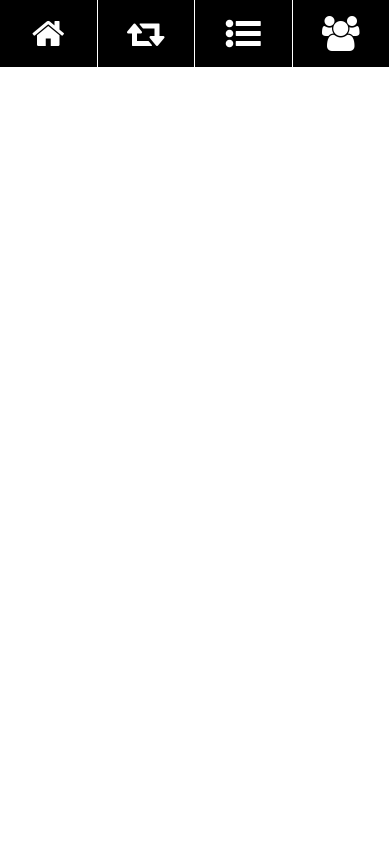
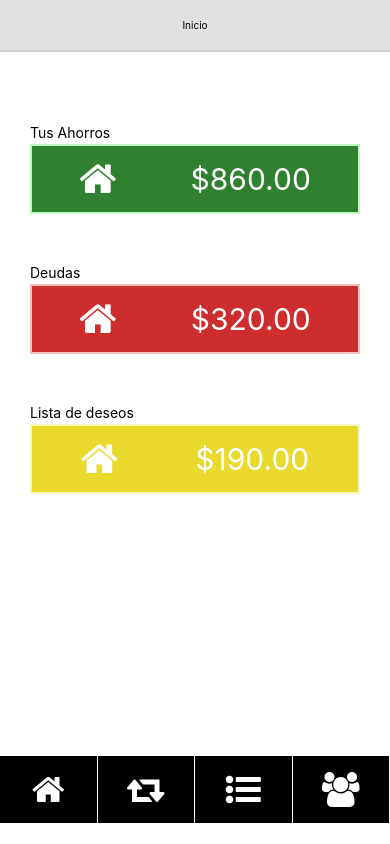
Before and after one commit to davidz1113/diccionario-react-native, a React Native app: screen / in a window 390 px wide. Built offline with nearby package versions, Linux system fonts and the light colour scheme.

Commit message:
probando scroll view y utilizando flex

```diff
--- a/App.js
+++ b/App.js
@@ -27,7 +27,7 @@ type Props = {};
 export default class App extends Component<Props> {
   render() {
     return (
-      <View>
+      <View style={styles.container}>
         <Inicio></Inicio>
 
       </View>
@@ -52,9 +52,6 @@ export default class App extends Component<Props> {
 const styles = StyleSheet.create({
   container: {
     flex: 1,
-    justifyContent: 'center',
-    alignItems: 'center',
-    backgroundColor: '#F5FCFF',
   },
   welcome: {
     fontSize: 20,
--- a/src/components/seccion-ahorros/inicio.js
+++ b/src/components/seccion-ahorros/inicio.js
@@ -1,11 +1,23 @@
 import React, { Component } from 'react';
-import { View ,Text} from 'react-native';
-import  BarraInferior  from './lib/Barrainferior';
+import { View, Text, StatusBar } from 'react-native';
+import BarraInferior from './lib/Barrainferior';
+import Cabecera from './lib/Cabecera';
+import Resumen from './lib/Resumen';
 
-const Inicio =()=>{
-        return (
-            <View>
-                {/* <Text>Hola mundos</Text> */}
+const Inicio = () => {
+    return (
+        <View style={stylesScreen.container}>
+            {/* <Text>Hola mundos</Text> */}
+            {/* <StatusBar  barStyle = "dark-content" hidden = {false} backgroundColor = "#00BCD4" translucent = {true}/> */}
+
+            <View style={stylesScreen.header}>
+                <Cabecera tituloEncabezado="Inicio"></Cabecera>
+            </View>
+            <View style={stylesScreen.content}>
+                <Resumen />
+            </View>
+            <View style={stylesScreen.footer}>
+
                 <BarraInferior
                     primero="home"
                     segundo="retweet"
@@ -13,7 +25,27 @@ const Inicio =()=>{
                     cuarto="users"
                 />
             </View>
-        );
+
+        </View>
+    );
+}
+
+const stylesScreen = {
+    container: {
+        flex: 1,
+        flexDirection: 'column',
+    },
+    header: {
+        flex: 1,
+        marginBottom: 20
+    },
+    content: {
+        flex: 9,
+    },
+    footer: {
+        flex: 1.2
+    }
+
 }
 
 export default Inicio;
--- /dev/null
+++ b/src/components/seccion-ahorros/lib/Cabecera.js
@@ -0,0 +1,35 @@
+import React from 'react';
+import { View, Text } from 'react-native';
+
+
+
+const Cabecera = (props) => {
+    const { viewStyle, textStyle } = styles;
+    return (
+        <View style={viewStyle}>
+            <Text style={textStyle}>{props.tituloEncabezado}</Text>
+        </View>
+    );
+};
+
+const styles = {
+    viewStyle: {
+        paddingTop: 0,
+        backgroundColor: '#e1e1e1',
+        height: 50,
+        shadowColor: '#000',
+        shadowOffset: { width: 0, height: 2 },
+        shadowOpacity: 0.2,
+        flexDirection: 'row',
+        justifyContent: 'center',
+        alignItems: 'center',
+        paddingLeft: 6,
+        paddingRight: 6
+    },
+    textStyle:{
+        color: '#000',
+        fontSize: 10
+    }
+}
+
+export default Cabecera;
--- /dev/null
+++ b/src/components/seccion-ahorros/lib/Resumen.js
@@ -0,0 +1,95 @@
+import React, { Component } from 'react';
+import { View, Text, ScrollView } from 'react-native';
+import Icon from 'react-native-vector-icons/FontAwesome';
+
+
+class Resumen extends Component {
+    render() {
+        const { contenedor,
+                itemTexto,
+                itemNumeroAhorros,
+                itemNumeroDeudas,
+                itemNumeroDeseos,
+                itemNumeroTexto,
+                itemContenedor } = styles;
+        return (
+            <ScrollView>
+
+            <View style={contenedor}>
+                <View style={itemContenedor}>
+                    <Text style={itemTexto}>Tus Ahorros</Text>
+                    <View style={itemNumeroAhorros}>
+                        <Icon name="home" size={40} color="#fff" />
+                        <Text style={itemNumeroTexto}>$860.00</Text>
+                    </View>
+                </View>
+                <View style={itemContenedor}>
+                    <Text style={itemTexto}>Deudas</Text>
+                    <View style={itemNumeroDeudas}>
+                        <Icon name="home" size={40} color="#fff" />
+                        <Text style={itemNumeroTexto}>$320.00</Text>
+                    </View>
+                </View>
+                <View style={itemContenedor}>
+                    <Text style={itemTexto}>Lista de deseos</Text>
+                    <View style={itemNumeroDeseos}>
+                        <Icon name="home" size={40} color="#fff" />
+                        <Text style={itemNumeroTexto}>$190.00</Text>
+                    </View>
+                </View>
+            </View>
+            </ScrollView>
+
+        );
+    }
+}
+
+const styles = {
+    contenedor: {
+        padding: 30,
+        justifyContent: 'space-around'
+    },
+    itemTexto: {
+        height: 20,
+        fontSize: 14
+    },
+    itemNumeroAhorros: {
+        height: 70,
+        padding: 10,
+        borderWidth: 2,
+        borderColor: '#bff8bf',
+        backgroundColor: '#2f812f',
+        flexDirection: 'row',
+        justifyContent: 'space-around',
+        alignItems: 'center'
+    },
+    itemNumeroDeudas: {
+        height: 70,
+        padding: 10,
+        borderWidth: 2,
+        borderColor: '#f8bfbf',
+        backgroundColor: '#cd2d2d',
+        flexDirection: 'row',
+        justifyContent: 'space-around',
+        alignItems: 'center'
+    },
+    itemNumeroDeseos: {
+        height: 70,
+        padding: 10,
+        borderWidth: 2,
+        borderColor: '#f8f6bf',
+        backgroundColor: '#ead92d',
+        flexDirection: 'row',
+        justifyContent: 'space-around',
+        alignItems: 'center'
+    },
+    itemNumeroTexto: {
+        fontSize: 30,
+        color: '#fff'
+    },
+    itemContenedor: {
+        paddingBottom: 50
+    }
+};
+
+export default Resumen;
```
